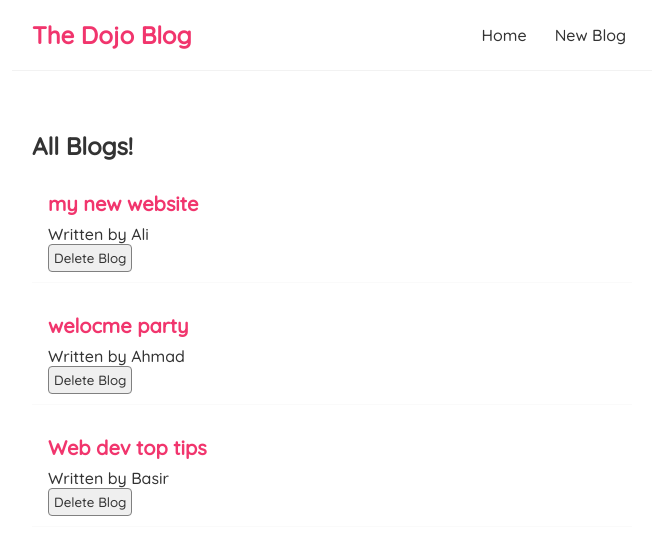
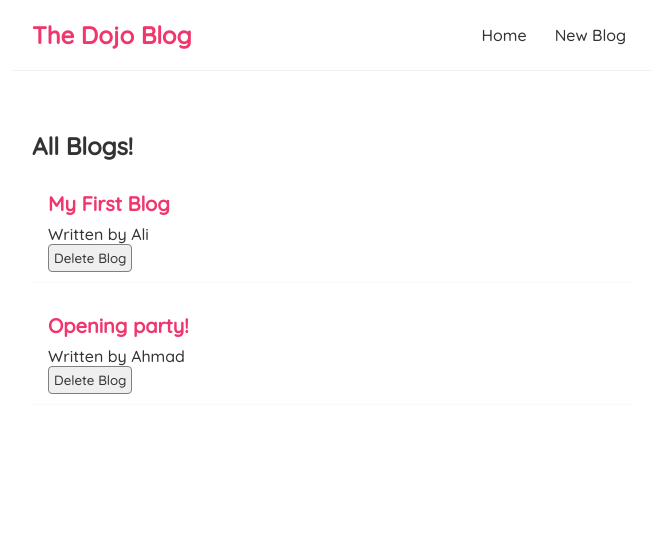
Before and after one commit to Basir-Mohammadi/react-blog, a React (Create React App) app: page / in a window 1280 px wide. Shown: the top 554 px of the page, without its empty margins (308-964 px from the left). Built offline with nearby package versions, Linux system fonts and the light colour scheme; data requests are answered from the project's data file.

Commit message:
Fetch useEffect

```diff
--- a/package.json
+++ b/package.json
@@ -9,6 +9,7 @@
     "clear-cra": "^1.1.22",
     "react": "^18.2.0",
     "react-dom": "^18.2.0",
+    "react-router-dom": "^5.3.3",
     "react-scripts": "5.0.1",
     "web-vitals": "^2.1.4"
   },
--- a/src/component/Home.js
+++ b/src/component/Home.js
@@ -1,11 +1,7 @@
 import { useState,useEffect } from "react";
 import BlogList from "./BlogList";
 const Home = () => {
-    const [blogs, setBlog] = useState([
-        { title: "my new website", body: "hey buddy..", author: "Ali", id: 1},
-        { title: "welocme party", body: "hey buddy..", author: "Ahmad", id: 2},
-        { title: "Web dev top tips", body: "hey buddy..", author: "Basir", id: 3}
-    ]);
+    const [blogs, setBlog] = useState(null);
 
     const handleDelete = (id) => {
         const newBlogs = blogs.filter(blog => blog.id !==id);
@@ -13,12 +9,18 @@ const Home = () => {
     }
 
     useEffect (()=> {
-        console.log(blogs);
-    })
+        fetch('http://localhost:8000/blogs')
+            .then(res => {
+                return res.json();
+            })
+            .then(data => {
+                setBlog(data);
+            })
+    }, []);
 
     return (
         <div className="home">
-           <BlogList blogs={blogs} title = "All Blogs!" handleDelete={handleDelete}/>
+           {blogs && <BlogList blogs={blogs} title = "All Blogs!" handleDelete={handleDelete}/>}
         </div>
      );
 }
```
Also changed, not shown: 1 other file (tests, documents, lock files or other folders).
